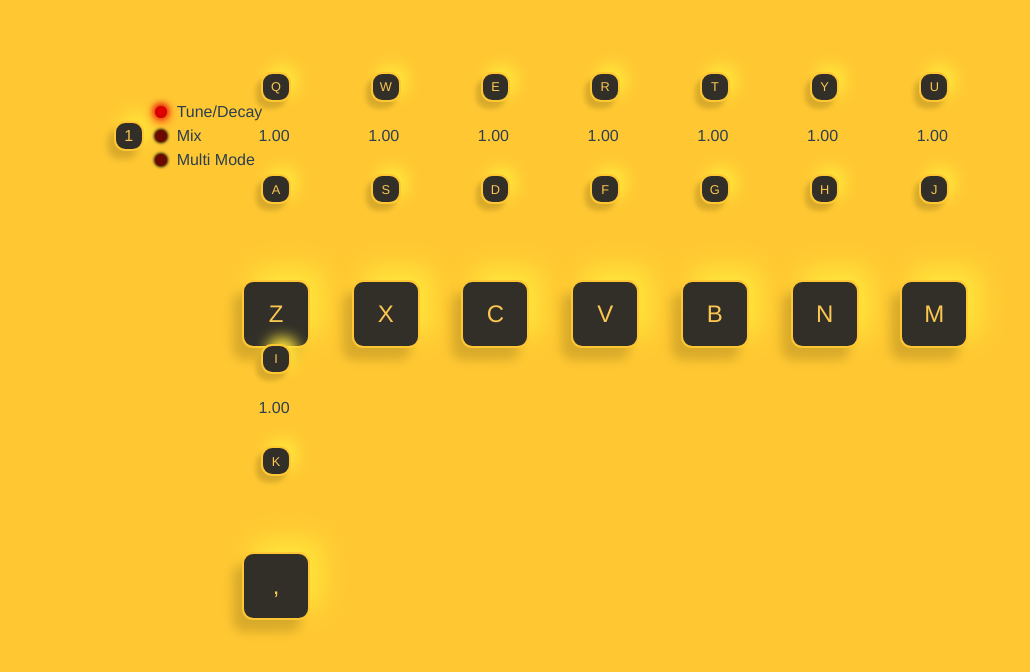
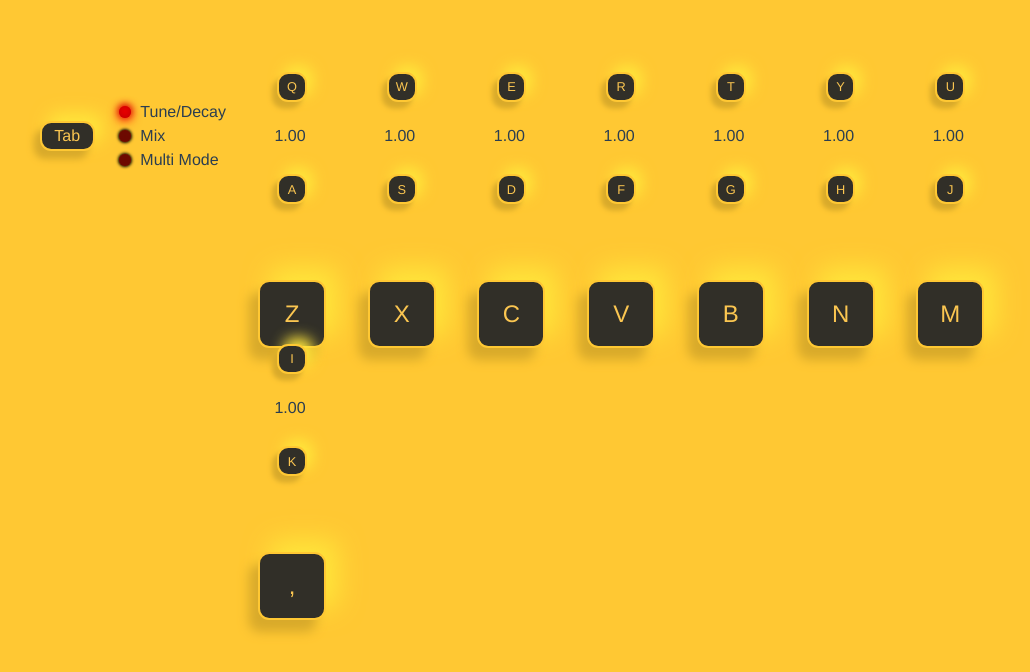
Before and after one commit to ratin42/ToneJs-sampler, a Vue app: page / in a window 1280 px wide. Shown: the top 672 px of the page, without its empty margins (86-1116 px from the left). Built offline with nearby package versions, Linux system fonts and the light colour scheme; no server answers.

Commit message:
refacot (performance): update keymapping handling, chang tuneMixButton default key

```diff
--- a/src/components/Desktop.vue
+++ b/src/components/Desktop.vue
@@ -4,6 +4,7 @@ import { provide } from "vue";
 
 import Sampler from "@/components/Sampler/Sampler.vue";
 import { initKeyMapping } from "../utils/keyMapping";
+import { loadKeyMapping } from "@/composables/Controler/KeyMapping";
 
 // Tone.setContext(new Tone.Context({ latencyHint: "interactive" }))
 // Tone.debug = true
@@ -11,8 +12,7 @@ import { initKeyMapping } from "../utils/keyMapping";
 let wait = true;
 
 if (!window.localStorage.getItem("keyMapping")) {
-    console.log("load initial key mapping");
-    window.localStorage.setItem("keyMapping", JSON.stringify(initKeyMapping));
+    loadKeyMapping();
     wait = false;
 } else {
     wait = false;
@@ -22,7 +22,7 @@ if (!window.localStorage.getItem("keyMapping")) {
 <template>
     <div id="desktop">
         <span v-if="wait">
-            <p>loading</p>
+            <p>loading...</p>
         </span>
         <span v-else>
             <!-- <button v-on:click="Tone.start()">Start Tone</button> -->
--- a/src/components/sampler/Modules/Performance/Performance.vue
+++ b/src/components/sampler/Modules/Performance/Performance.vue
@@ -25,6 +25,7 @@ import TuneMixMultiVue from "./TuneMixMulti.vue";
 #performance {
     display: grid;
     grid-template-columns: 10vw 60vw;
+    gap: 2rem;
 }
 .track-container {
     display: grid;
--- a/src/components/sampler/Modules/Performance/TuneMixMulti.vue
+++ b/src/components/sampler/Modules/Performance/TuneMixMulti.vue
@@ -1,14 +1,18 @@
 <script setup lang="ts">
 import KeyDisplay from "@/components/ui/KeyDisplay.vue";
 import LedRed from "@/components/ui/LedRed.vue";
+import { getKeyMapping } from "@/composables/Controler/KeyMapping";
+
+// Get keyMapping from LocalStorage
+let keyMapping: any = getKeyMapping("performance");
 
 let handlePress = (key: string) => {
     console.log("handlePress");
 };
-
 let handleUnpress = (key: string) => {
     console.log("handleUnpress");
 };
+
 let ledTuneDecay: boolean = true;
 let ledMix: boolean = false;
 let ledMultiMode: boolean = false;
@@ -19,7 +23,8 @@ let ledMultiMode: boolean = false;
         <span class="button-text-container">
             <KeyDisplay
                 class="switch-button"
-                keyBoardInput="1"
+                :keyBoardInput="keyMapping.tuneMixMulti.triggerKey"
+                :label="keyMapping.tuneMixMulti.label"
                 :pressed="handlePress"
                 :unpressed="handleUnpress"
             ></KeyDisplay>
@@ -46,10 +51,12 @@ let ledMultiMode: boolean = false;
     display: grid;
     grid-template-rows: 10vw;
     align-items: center;
+    justify-content: end;
 
     .button-text-container {
         display: grid;
-        grid-template-columns: 30% 70%;
+        grid-template-columns: auto auto;
+        gap: 1.5rem;
         width: 100%;
         align-items: center;
 
@@ -69,7 +76,7 @@ let ledMultiMode: boolean = false;
             }
         }
         .switch-button {
-            width: 2vw;
+            width: 4vw;
             height: 2vw;
         }
     }
--- a/src/components/sampler/Pad.vue
+++ b/src/components/sampler/Pad.vue
@@ -4,6 +4,7 @@ import KeyDisplay from "@/components/ui/KeyDisplay.vue";
 import Slider from "@/components/sampler/Slider.vue";
 
 import { layoutHandler } from "@/composables/Track/LayoutHandler";
+import { getKeyMapping } from "@/composables/Controler/KeyMapping";
 
 interface Props {
     trackId: number;
@@ -21,12 +22,8 @@ const props = withDefaults(defineProps<Props>(), {
 });
 
 // Get keyMapping from LocalStorage
-let keyMapping: any = window.localStorage.getItem("keyMapping");
-if (keyMapping) {
-    keyMapping = JSON.parse(keyMapping).sampler[props.trackId];
-} else {
-    console.log("ERROR: keyMapping not found");
-}
+let keyMapping: any = getKeyMapping("sampler");
+keyMapping = keyMapping[props.trackId];
 
 // Setup the Pad character
 let triggerKey = keyMapping.triggerKey;
--- a/src/components/ui/KeyDisplay.vue
+++ b/src/components/ui/KeyDisplay.vue
@@ -3,6 +3,7 @@ import { ref, withDefaults } from "vue";
 
 interface Props {
     keyBoardInput: string;
+    label?: string;
     pressed: Function;
     unpressed?: Function;
     ledOne?: boolean;
@@ -13,6 +14,7 @@ interface Props {
 
 const props = withDefaults(defineProps<Props>(), {
     keyBoardInput: "",
+    label: "",
     pressed: () => {},
     unpressed: () => {},
     ledOne: false,
@@ -36,7 +38,8 @@ const untrigger = () => {
 };
 
 window.addEventListener("keydown", (e) => {
-    console.log("keydown", e);
+    e.preventDefault();
+    // console.log(e.key);
     if (e.key === props.keyBoardInput) {
         if (!pressedStatus.value) {
             trigger();
@@ -64,7 +67,7 @@ window.addEventListener("keyup", (e) => {
             <div class="led" v-bind:class="{ 'led-4': props.ledFour }"></div>
         </div>
         <span class="input-display">
-            {{ props.keyBoardInput.toUpperCase() }}
+            {{ props.label ? props.label : props.keyBoardInput.toUpperCase() }}
         </span>
     </div>
 </template>
--- a/src/components/ui/LedRed.vue
+++ b/src/components/ui/LedRed.vue
@@ -6,7 +6,6 @@ interface Props {
 const props = withDefaults(defineProps<Props>(), {
     status: false,
 });
-console.log("props", props.status);
 </script>
 
 <template>
--- /dev/null
+++ b/src/composables/Controler/KeyMapping.ts
@@ -0,0 +1,29 @@
+import { initKeyMapping } from "../../utils/keyMapping";
+
+const loadKeyMapping = () => {
+    if (!window.localStorage.getItem("keyMapping")) {
+        window.localStorage.setItem(
+            "keyMapping",
+            JSON.stringify(initKeyMapping)
+        );
+    }
+};
+
+// Get keyMapping from LocalStorage
+const getKeyMapping = (category: string) => {
+    let keyMapping: any = window.localStorage.getItem("keyMapping");
+
+    if (!keyMapping) {
+        loadKeyMapping();
+        keyMapping = window.localStorage.getItem("keyMapping");
+    }
+    keyMapping = JSON.parse(keyMapping)[category];
+
+    if (keyMapping) {
+        return keyMapping;
+    } else {
+        console.log("ERROR: keyMapping not found");
+    }
+};
+
+export { loadKeyMapping, getKeyMapping };
--- a/src/utils/keyMapping.ts
+++ b/src/utils/keyMapping.ts
@@ -1,4 +1,10 @@
 let initKeyMapping = {
+    performance: {
+        tuneMixMulti: {
+            triggerKey: "Tab",
+            label: "Tab",
+        },
+    },
     sampler: [
         {
             keyId: 0,
```
